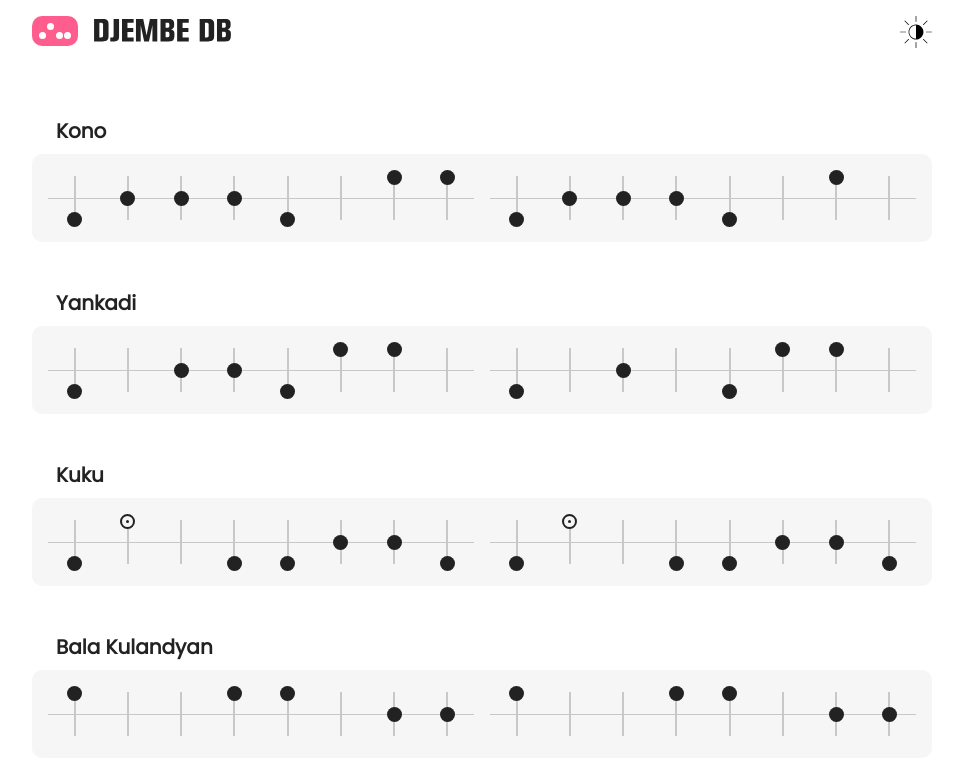
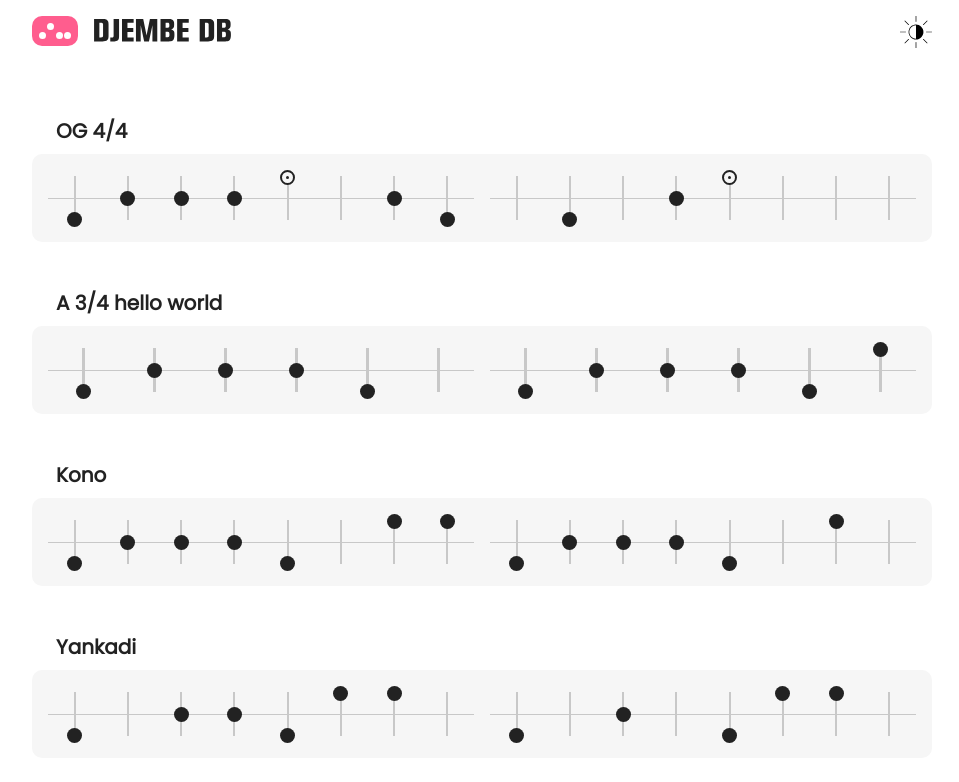
Before and after one commit to Marcobaldessari/djembedb-react, a React (Create React App) app: page / in a window 1280 px wide. Shown: the top 782 px of the page, without its empty margins (158-1117 px from the left). Built offline with nearby package versions, Linux system fonts and the light colour scheme; what uifx would draw is missing.

Commit message:
adds new songs (a 3/4 hello world)

```diff
--- a/src/songsData.js
+++ b/src/songsData.js
@@ -1,5 +1,25 @@
 export const SongsData = [
+  {
+    songName: "OG 4/4",
+    src: "",
+    timeSignature: "4/4",
+    song: [
+      "Gun do go do Ca xx do Gun",
+      "xx Gun xx do Ca xx xx xx"
+    ]
+    ,
+  },
 
+  {
+    songName: "A 3/4 hello world",
+    src: "Marco Baldessari",
+    timeSignature: "3/4",
+    song: [
+      "Gun do go do Gun xx",
+      "Gun do go do Gun Ta"
+    ]
+    ,
+  },
 
   {
     songName: "Kono",
```
